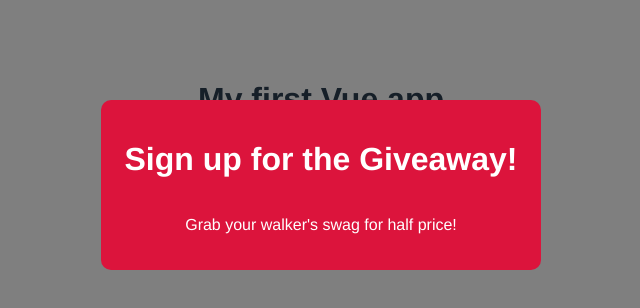
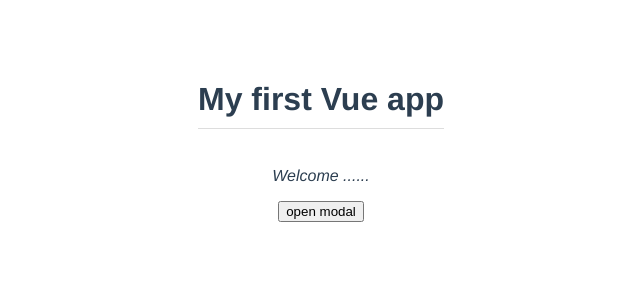
Before and after one commit to lionwalker/vue3-pilot, a Vue app: page / in a window 1280 px wide. Shown: the top 308 px of the page, without its empty margins (319-959 px from the left). Built offline with nearby package versions, Linux system fonts and the light colour scheme.

Commit message:
emit custom events

```diff
--- a/src/App.vue
+++ b/src/App.vue
@@ -1,6 +1,10 @@
 <template>
   <h1>{{ title }}</h1>
-  <Modal :header="header" :text="text" theme="sale" />
+  <p>Welcome ...... </p>
+  <div v-if="showModal">
+    <Modal :header="header" :text="text" theme="sale" @close="toggleModal" />
+  </div>
+  <button @click="toggleModal">open modal</button>
 </template>
 
 <script>
@@ -12,7 +16,13 @@
     return {
       title: 'My first Vue app',
       header: 'Sign up for the Giveaway!',
-      text: 'Grab your walker\'s swag for half price!'
+      text: 'Grab your walker\'s swag for half price!',
+      showModal: false
+    }
+  },
+  methods: {
+    toggleModal() {
+      this.showModal = !this.showModal
     }
   },
   components: {
--- a/src/components/Modal.vue
+++ b/src/components/Modal.vue
@@ -1,5 +1,5 @@
 <template>
-    <div class="backdrop">
+    <div class="backdrop" @click="closeModal">
         <div class="modal" :class="{ sale: theme === 'sale' }">
             <h1>{{ header }}</h1>
             <p>{{ text }}</p>
@@ -10,6 +10,11 @@
 <script>
 export default {
     props: ['header', 'text', 'theme'],
+    methods: {
+        closeModal() {
+            this.$emit('close')
+        }
+    }
 }
 </script>
 
```
